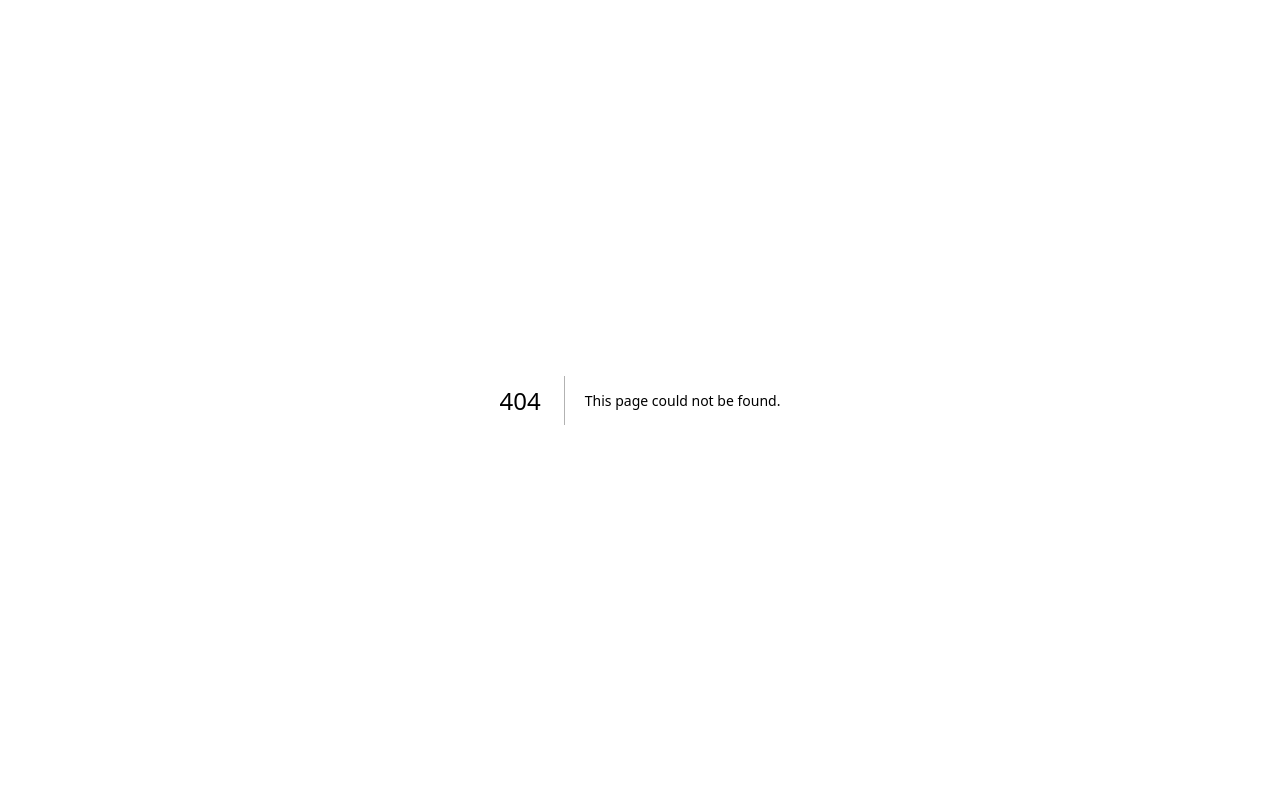
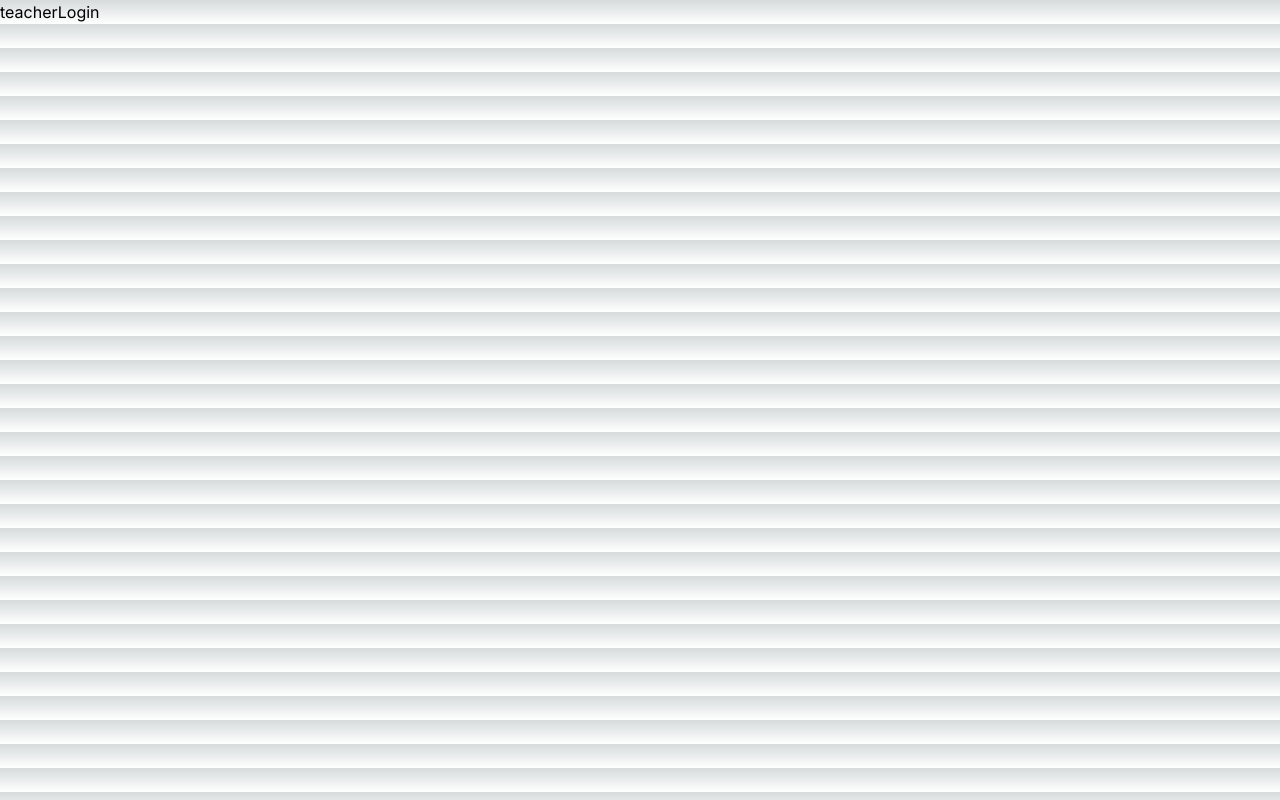
Before and after one commit to jungsushant/nextjs-basics, a Next.js app: page /login/teacher in a window 1280 px wide. Before the commit this address had no page. Built offline with nearby package versions, Linux system fonts and the light colour scheme.

Commit message:
Nested Routing basics

```diff
--- /dev/null
+++ b/app/login/student/page.js
@@ -0,0 +1,7 @@
+import React from "react";
+
+const studentLogin = () => {
+  return <div>studentLogin</div>;
+};
+
+export default studentLogin;
--- /dev/null
+++ b/app/login/teacher/page.js
@@ -0,0 +1,7 @@
+import React from "react";
+
+const teacherLogin = () => {
+  return <div>teacherLogin</div>;
+};
+
+export default teacherLogin;
```
